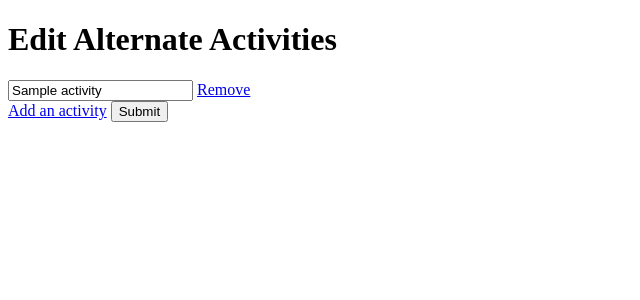
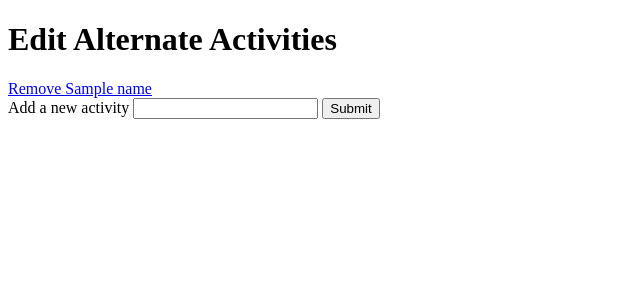
Before and after one commit to CovenantHuman/be-your-own-zookeeper, a Flask app: template templates/alternate_activities.html in a window 1280 px wide. Shown: the part 26-326 px from the top of the page, without its empty margins (0-640 px from the left). Run offline with Flask 2, Linux system fonts and the light colour scheme; the visitor is signed in with stand-in values (Sample User, id 1); tables that the repository leaves empty hold one stand-in row (values such as "Sample post"); the template is opened without the code that fills it: most values are stand-ins (such as "Sample title", 1, 10 or a date in 2020).

Commit message:
Added ability to add and remove alternate activities

```diff
--- a/server.py
+++ b/server.py
@@ -150,11 +150,30 @@ def set_weather_preferences():
 def show_alternate_activities():
     """Show alternate activities editing page"""
     user = crud.get_user_by_email(session['user_email'])
-    activities = []
+    names = []
     for activity in user.activities:
-        activities.append(activity.name)
-    return render_template("alternate_activities.html", activities=activities)
+        names.append(activity.name)
+    return render_template("alternate_activities.html", names=names)
 
+@app.route("/remove-alt-act/<name>")
+def remove_alternate_activity(name):
+    """Remove alternate activity"""
+    user = crud.get_user_by_email(session['user_email'])
+    activity = crud.get_activity_by_name(user, name)
+    crud.remove_activity(activity)
+    db.session.commit()
+    flash(f"{name} removed!")
+    return redirect("/alternate-activities")
+
+@app.route("/add-activity", methods=["POST"])
+def add_alternate_activity():
+    user = crud.get_user_by_email(session["user_email"])
+    name = request.form.get("new_activity")
+    new_activity = crud.create_activity(user, name)
+    db.session.add(new_activity)
+    db.session.commit()
+    flash(f"{name} added!")
+    return redirect("/alternate-activities")
 
 @app.route("/checklist-start")
 def show_checklist_landing_page():
--- a/templates/alternate_activities.html
+++ b/templates/alternate_activities.html
@@ -3,12 +3,12 @@
 
 {% block body %}
 <h1>Edit Alternate Activities</h1>
-<form action="/update-alt-act" method="POST">
-    {% for activity in activities %}
-    <input type="text" name="{{activity}}" id="{{activity}}" value="{{activity}}">
-    <a href="#">Remove</a> <br>
-    {% endfor %}
-    <a href="#">Add an activity</a>
+{% for name in names %}
+    <a href="/remove-alt-act/{{name}}">Remove {{name}}</a> <br>
+{% endfor %}
+<form action="/add-activity" method="POST">
+    <label for="new_activity">Add a new activity</label>
+    <input type="text" id="new_activity" name="new_activity">
     <input type="submit">
 </form>
 {% endblock %}
```
Also changed, not shown: crud.py (+10 -0 lines).
